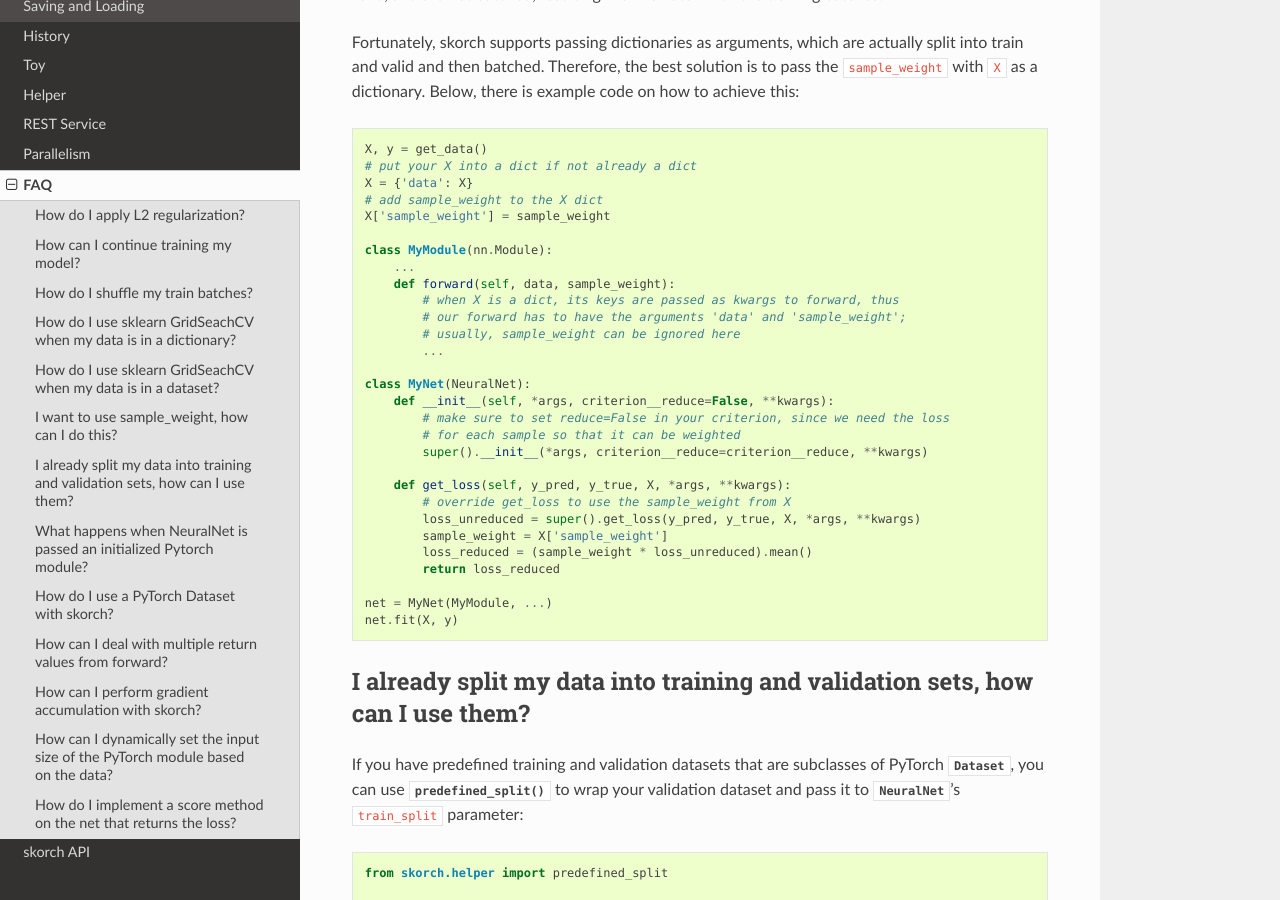
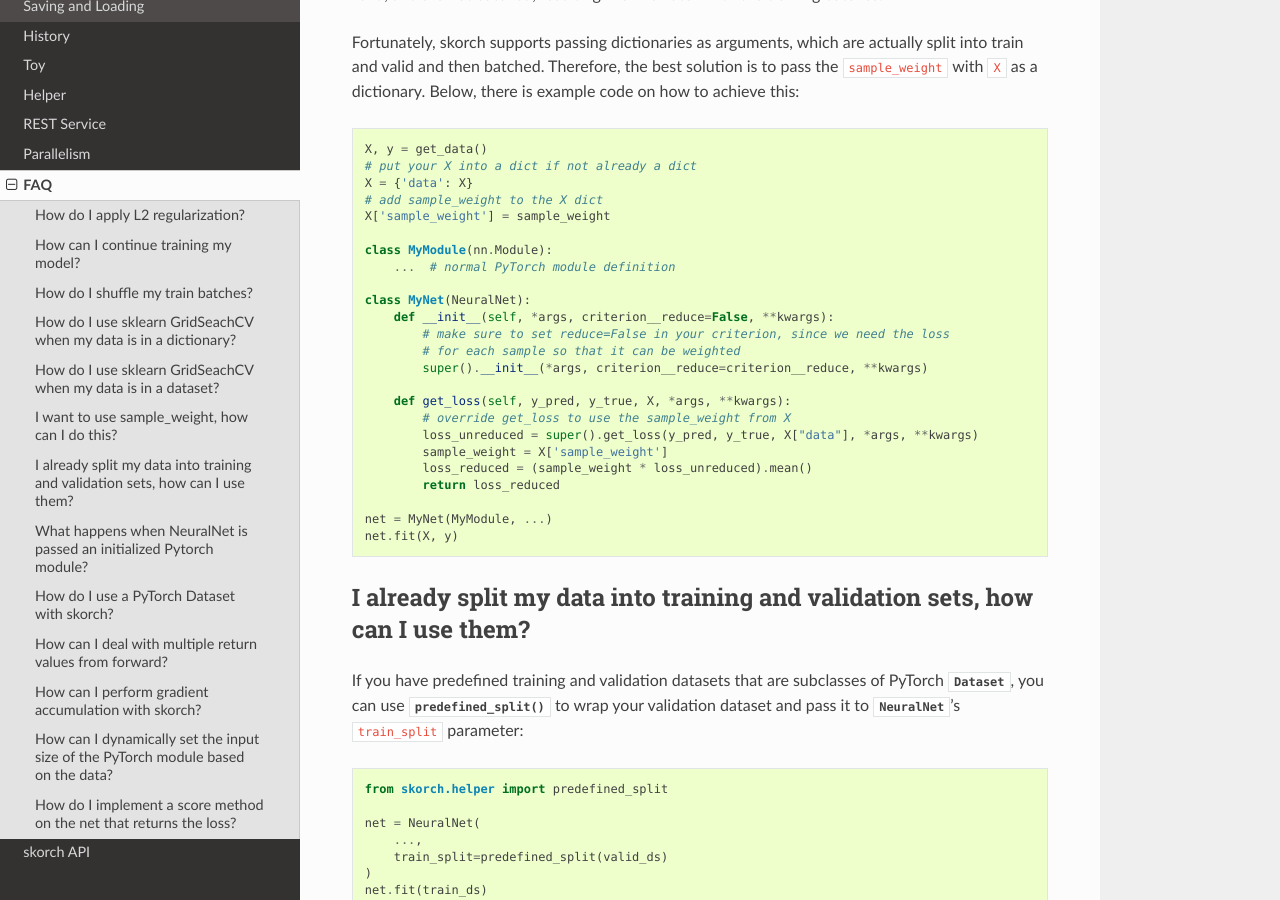
Before and after one commit to skorch-dev/skorch, a Sphinx documentation site: the page built from docs/user/FAQ.rst, in a window 1280 px wide and 900 px high, scrolled down 1616 px. Built offline with Sphinx 7.4.7 and the Read the Docs theme 2.0.0, drawn with Linux system fonts in a browser that asks for light colours.

Commit message:
Simplify sample_weight example

```diff
--- a/docs/user/FAQ.rst
+++ b/docs/user/FAQ.rst
@@ -105,12 +105,7 @@
     X['sample_weight'] = sample_weight
 
     class MyModule(nn.Module):
-        ...
-        def forward(self, data, sample_weight):
-            # when X is a dict, its keys are passed as kwargs to forward, thus
-            # our forward has to have the arguments 'data' and 'sample_weight';
-            # usually, sample_weight can be ignored here
-            ...
+        ...  # normal PyTorch module definition
 
     class MyNet(NeuralNet):
         def __init__(self, *args, criterion__reduce=False, **kwargs):
```
Also changed, not shown: other parts of docs/user/FAQ.rst (+1 -1 lines).
